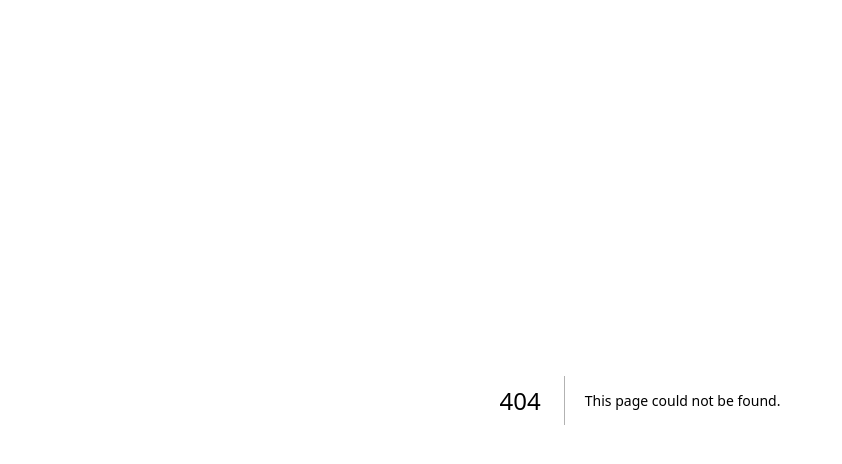
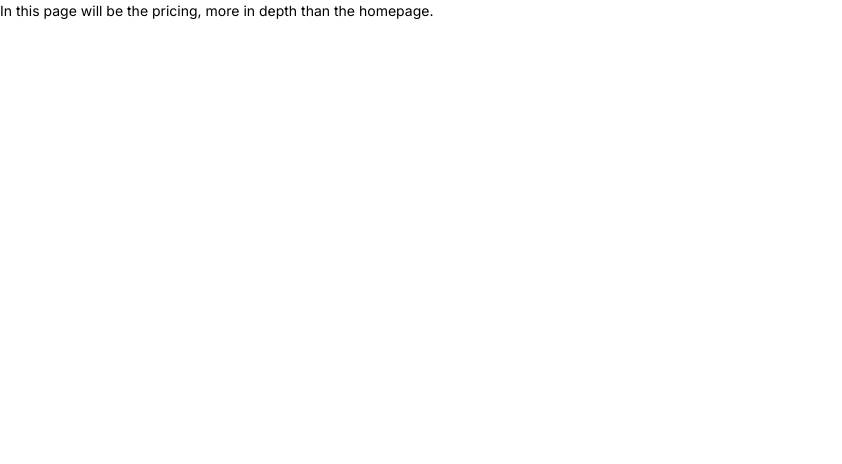
Before and after one commit to datasheng/csc33600-repo-sk-warriors, a Next.js app: page /pricing in a window 1280 px wide. Before the commit this address had no page. Shown: the top 464 px of the page, without its empty margins (0-842 px from the left). Built offline with nearby package versions, Linux system fonts and the light colour scheme.

Commit message:
Edited AppBar and layout

```diff
--- a/app/home-page/components/AppAppBar.js
+++ b/app/home-page/components/AppAppBar.js
@@ -56,7 +56,7 @@ export default function AppAppBar() {
             <Sitemark />
             <Box sx={{ display: { xs: 'none', md: 'flex' } }}>
               <Button variant="text" color="info" size="small">
-                Features
+                About Us
               </Button>
               <Button variant="text" color="info" size="small">
                 Highlights
@@ -65,7 +65,7 @@ export default function AppAppBar() {
                 Pricing
               </Button>
               <Button variant="text" color="info" size="small" sx={{ minWidth: 0 }}>
-                FAQ
+                Contact
               </Button>
               <Link href='/blog'>
               <Button variant="text" color="info" size="small" sx={{ minWidth: 0 }}>
--- a/app/layout.js
+++ b/app/layout.js
@@ -13,7 +13,7 @@ export const metadata = {
 export default function RootLayout({ children }) {
   return (
     <html lang="en">
-      <body className="__variable_835dce" cz-shortcut-listen="true">
+      <body suppressHydrationWarning className={inter.className}>
         <AppTheme>
           {children}
         </AppTheme>
--- /dev/null
+++ b/app/pricing/page.js
@@ -0,0 +1,13 @@
+import { Box, Typography } from "@mui/material";
+
+export default function Pricing() {
+  return (
+    <>
+      <Box>
+        <Typography>
+          In this page will be the pricing, more in depth than the homepage.
+        </Typography>
+      </Box>
+    </>
+  );
+}
```
